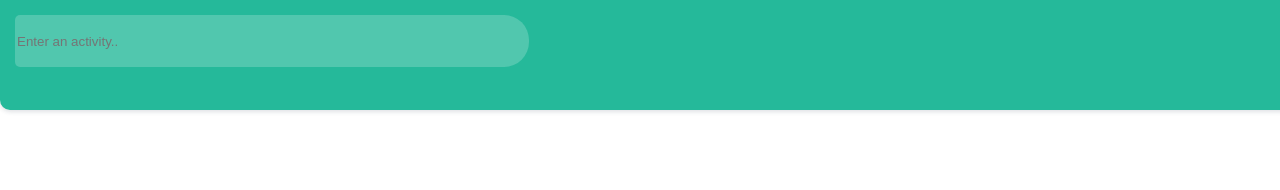
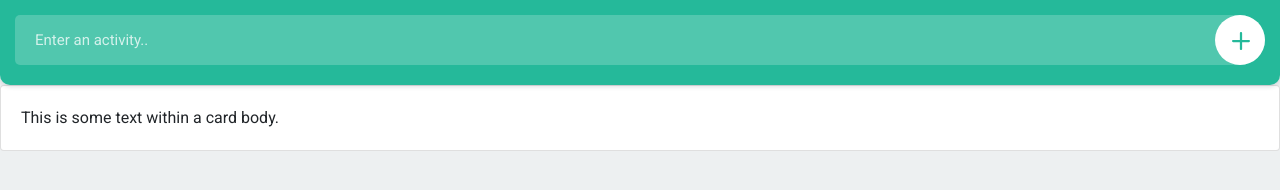
Before and after one commit to iknoorjobs/todo-app, a plain HTML site: page index.html in a window 1280 px wide. Drawn offline with nearby package versions, Linux system fonts and the light colour scheme.

Commit message:
Header Added

```diff
--- a/index.html
+++ b/index.html
@@ -1,15 +1,35 @@
 <!DOCTYPE html>
 <html>
   <head>
-  <meta charset="UTF-8">
+  <meta charset="utf-8">
+
+  <meta name="viewport" content="width=device-width, initial-scale=1, shrink-to-fit=no">
+
+    <!-- Bootstrap CSS -->
+    <link rel="stylesheet" href="https://maxcdn.bootstrapcdn.com/bootstrap/4.0.0/css/bootstrap.min.css" integrity="sha384-Gn5384xqQ1aoWXA+058RXPxPg6fy4IWvTNh0E263XmFcJlSAwiGgFAW/dAiS6JXm" crossorigin="anonymous">
+
   <title>ToDo App</title>
+  <link href="https://fonts.googleapis.com/css?family=Roboto:400,500,700" rel="stylesheet">
   <link rel="stylesheet" type="text/css" href="style/style.css">
   </head>
   <body>
     <header>
-      <input type="text" placeholder="Enter an activity..">
+      <input type="text" id="item" placeholder="Enter an activity..">
+      <button id="add">
+        <svg version="1.1" id="Layer_1" xmlns="http://www.w3.org/2000/svg" xmlns:xlink="http://www.w3.org/1999/xlink" x="0px" y="0px"viewBox="0 0 16 16" style="enable-background:new 0 0 16 16;" xml:space="preserve"><g><g><path class="fill" d="M16,8c0,0.5-0.5,1-1,1H9v6c0,0.5-0.5,1-1,1s-1-0.5-1-1V9H1C0.5,9,0,8.5,0,8s0.5-1,1-1h6V1c0-0.5,0.5-1,1-1s1,0.5,1,1v6h6C15.5,7,16,7.5,16,8z"/></g></g></svg>
+      </button>
+    </header>
+
+    <div class="card">
+      <div class="card-body">
+        This is some text within a card body.
+      </div>
+    </div>
 
 
-    </header>
+    <script src="https://code.jquery.com/jquery-3.2.1.slim.min.js" integrity="sha384-KJ3o2DKtIkvYIK3UENzmM7KCkRr/rE9/Qpg6aAZGJwFDMVNA/GpGFF93hXpG5KkN" crossorigin="anonymous"></script>
+    <script src="https://cdnjs.cloudflare.com/ajax/libs/popper.js/1.12.9/umd/popper.min.js" integrity="sha384-ApNbgh9B+Y1QKtv3Rn7W3mgPxhU9K/ScQsAP7hUibX39j7fakFPskvXusvfa0b4Q" crossorigin="anonymous"></script>
+    <script src="https://maxcdn.bootstrapcdn.com/bootstrap/4.0.0/js/bootstrap.min.js" integrity="sha384-JZR6Spejh4U02d8jOt6vLEHfe/JQGiRRSQQxSfFWpi1MquVdAyjUar5+76PVCmYl" crossorigin="anonymous"></script>
+    <script src="script/script.js"></script>
   </body>
 </html>
--- a/script/script.js
+++ b/script/script.js
@@ -0,0 +1,6 @@
+document.getElementById('add').addEventListener('click',function(){
+  var value=document.getElementById('item').value;
+  if(value){
+    console.log("wp");
+  }
+});
--- a/style/style.css
+++ b/style/style.css
@@ -1,11 +1,22 @@
-@charset "UTF-8";
+@charset "utf-8";
+body{
+  background: #edf0f1;
+  padding: 85px 0 0 0;
+}
+
+body,input,button{
+  font-family: 'Roboto', sans-serif;
+}
+
 header {
-  width: 100%;
-  height: 80px;
+
+  height: 85px;
   position: fixed;
   padding: 15px;
+
   top: 0;
   left: 0;
+  right: 0;
   z-index: 5;
   background:#25b99a;
   border-bottom-left-radius: 10px;
@@ -13,9 +24,14 @@ header {
   box-shadow: 0px 2px 4px rgba(44,62,80,0.15);
 }
 header input{
-  width: 510px;
+  width: 100%;
   height: 50px;
+  font-size: 15px;
+  font-weight: 400;
+  text-indent: 18px;
   float:left;
+
+  color: #fff;
   background: rgba(255,255,255,0.2);
   border-top-left-radius: 5px;
   border-bottom-left-radius: 5px;
@@ -33,3 +49,73 @@ header input{
   appearance:none;
 
 }
+header input::-webkit-input-placeholder {
+  color: rgba(255,255,255,0.75);
+}
+
+header input:-moz-input-placeholder {
+  color: rgba(255,255,255,0.75);
+}
+
+header input::-moz-input-placeholder {
+  color: rgba(255,255,255,0.75);
+}
+
+header input:-ms-input-placeholder {
+  color: rgba(255,255,255,0.75);
+}
+
+header button{
+  width: 50px;
+  height: 50px;
+  position: absolute;
+  top:15px;
+  right: 15px;
+  z-index: 2;
+  border-radius: 25px;
+  background: #fff;
+  border:0px;
+  box-shadow: none;
+  outline: none;
+  cursor: pointer;
+  -webkit-appearance:none;
+  -moz-appearance:none;
+  -ms-appearance:none;
+  -o-appearance:none;
+  appearance:none;
+}
+
+header button svg{
+  width: 18px;
+  height: 18px;
+  float: left;
+  position: absolute;
+  top:50%;
+  left: 50%;
+  margin:-8px 0 0 -8px;
+}
+
+header button svg .fill{
+  fill:#25b99a;
+}
+
+.container{
+  width:100%;
+  float:left;
+  padding: 15px;
+}
+
+ul.todo{
+  list-style-type: none;
+  float: left;
+}
+
+ul.todo li{
+  width:100%;
+  height: 50px;
+  background: #fff;
+  border-radius: 5px;
+  float: left;
+  box-shadow: 0px 1px 2px rgba(44,62,80,0.10)
+  margin:0 0 10px 0;
+}
```
Also changed, not shown: img/add_icon.svg (added), img/done_icon.svg (added), img/remove_icon.svg (added), 1 other file.
